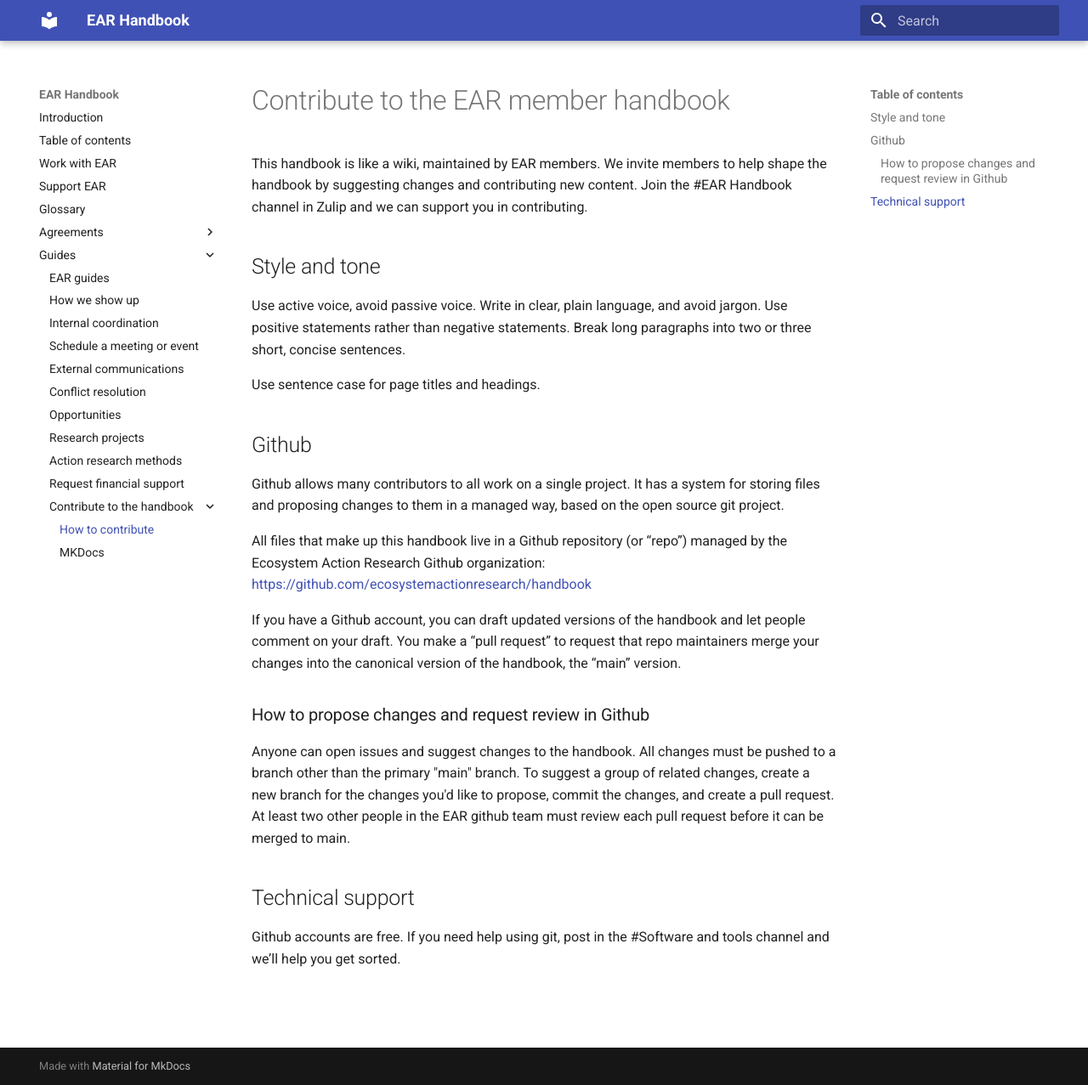
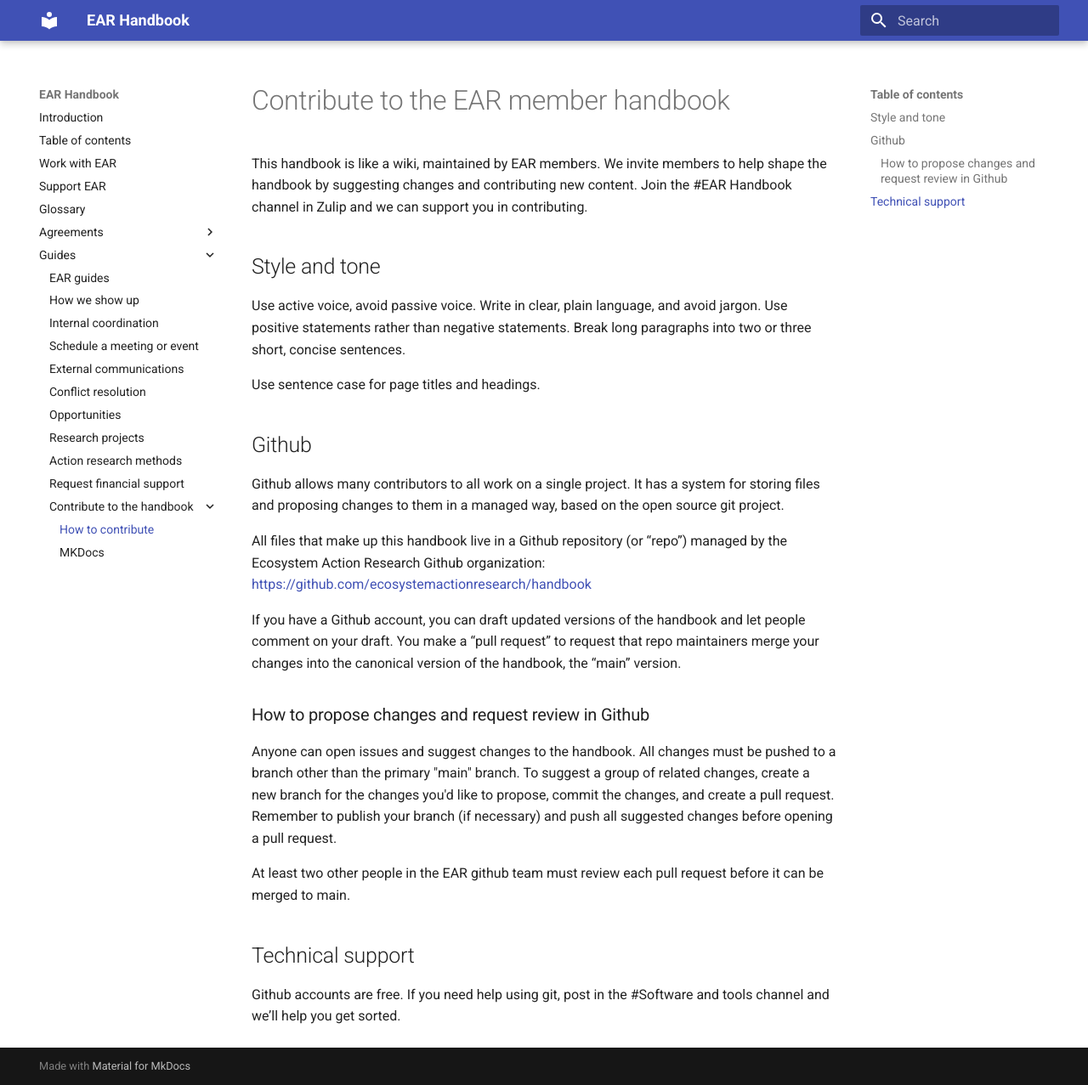
Before and after one commit to EcosystemActionResearch/Handbook, an MkDocs documentation site: the page built from docs/guides/contribute/index.md, in a window 1280 px wide and 1277 px high. Shown: the whole window at 85% size. Built offline with MkDocs 1.6.1 and Material for MkDocs 9.7.7, drawn with Linux system fonts in a browser that asks for light colours.

Commit message:
Reminder to publish branch and push changes
Signed-off-by: Christian Alden Jacobs <christian@jacobs.io>

```diff
--- a/docs/guides/contribute/index.md
+++ b/docs/guides/contribute/index.md
@@ -17,7 +17,9 @@ If you have a Github account, you can draft updated versions of the handbook and
 
 ### How to propose changes and request review in Github
 
-Anyone can open issues and suggest changes to the handbook. All changes must be pushed to a branch other than the primary "main" branch. To suggest a group of related changes, create a new branch for the changes you'd like to propose, commit the changes, and create a pull request. At least two other people in the EAR github team must review each pull request before it can be merged to main.
+Anyone can open issues and suggest changes to the handbook. All changes must be pushed to a branch other than the primary "main" branch. To suggest a group of related changes, create a new branch for the changes you'd like to propose, commit the changes, and create a pull request. Remember to publish your branch (if necessary) and push all suggested changes before opening a pull request.
+
+At least two other people in the EAR github team must review each pull request before it can be merged to main.
 
 ## Technical support
 
```
